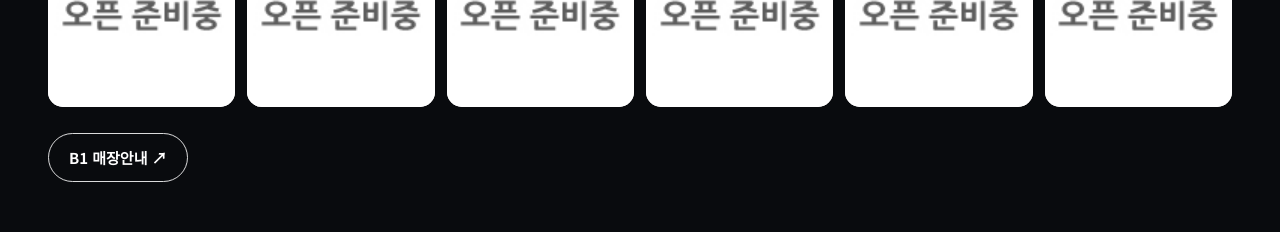
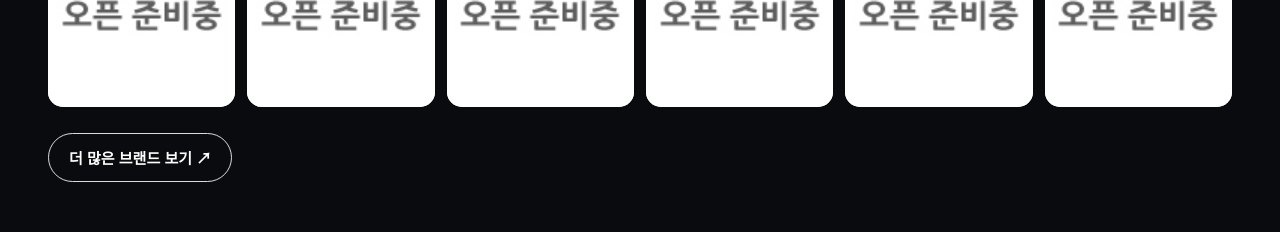
Before and after one commit to square1mall/square1-b1, a plain HTML site: page index.html in a window 1280 px wide. Shown: the part 3400-3632 px from the top of the page. Drawn offline with Linux system fonts and the light colour scheme.

Commit message:
Add files via upload

```diff
--- a/index.html
+++ b/index.html
@@ -57,7 +57,7 @@
   <div class="brand-viewport" id="brand-viewport">
     <div class="brand-scroller" id="brand-scroller"></div>
   </div>
-  <a class="outline-btn brand-floor-btn" href="https://www.square1.co.kr/store/floor.php?Category=B1" target="_blank" rel="noopener noreferrer">B1 매장안내 ↗</a>
+  <a class="outline-btn brand-floor-btn" href="https://www.square1.co.kr/store/category.php" target="_blank" rel="noopener noreferrer">더 많은 브랜드 보기 ↗</a>
 </section>
 
 <section class="section floor-section" id="floor">
```
